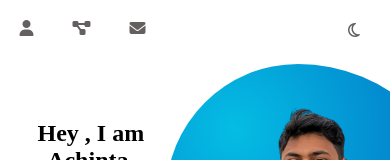
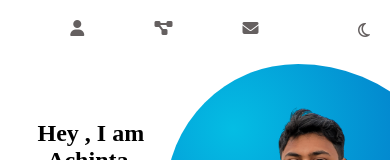
Before and after one commit to Achinta1997/know-me, a React (Create React App) app: page / in a window 390 px wide. Shown: the top 160 px of the page. Built offline with nearby package versions, Linux system fonts and the light colour scheme; a web font is replaced by a local one.

Commit message:
mobile view adjustments

```diff
--- a/src/Navbar.css
+++ b/src/Navbar.css
@@ -85,14 +85,15 @@ nav a:hover{
     .navbar{
         display: flex;
         justify-content: flex-end;
+        padding-left: 10px;
     }
 
     nav a{
         margin-top: 20px;
         margin-bottom: 10px;
         color: rgb(101, 96, 96);
-        padding-left: 5%;
-        padding-right: 5%;
+        padding-left: 18%;
+        padding-right: 0%;
         display: flex;
         justify-content: center;
         text-decoration: none;
@@ -100,7 +101,8 @@ nav a:hover{
 
     .darkmode{
         margin-left: auto;
-        padding-right: 30px;
+        padding-right: 20px;
+        padding-left: 8px;
     }
 
     .darkmode-item:hover{
--- a/src/Navbar.js
+++ b/src/Navbar.js
@@ -22,7 +22,7 @@ const Navbar=(props)=>{
                 <a  href="projects"><i className="fa-solid fa-diagram-project"></i></a>
                 <a  href="#contact"><i className="fa-solid fa-envelope"></i></a>
                 {/* <i className="fa-solid fa-bars navicon-burger" onClick={showNav}></i> */}
-                <a  href="about" className='darkmode' id='darkButton' onClick={DarkMode}>
+                <a  href="#contact" className='darkmode' id='darkButton' onClick={DarkMode}>
                     {
                         !isDark?<i className="fa-regular fa-moon"></i>:<i className="fa-regular fa-sun"></i>
                     }
```
